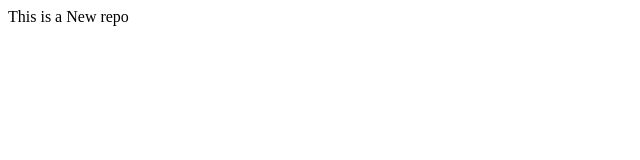
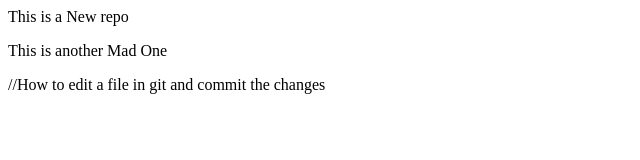
Before and after one commit to avishwa25/LocalRepo, a plain HTML site: page index.html in a window 1280 px wide. Shown: the whole page, without its empty margins (0-640 px from the left). Drawn offline with Linux system fonts and the light colour scheme.

Commit message:
Fixed Index

```diff
--- a/index.html
+++ b/index.html
@@ -1 +1,3 @@
 <p>This is a New repo</p>
+
+<p>This is another Mad One</p> //How to edit a file in git and commit the changes
```
